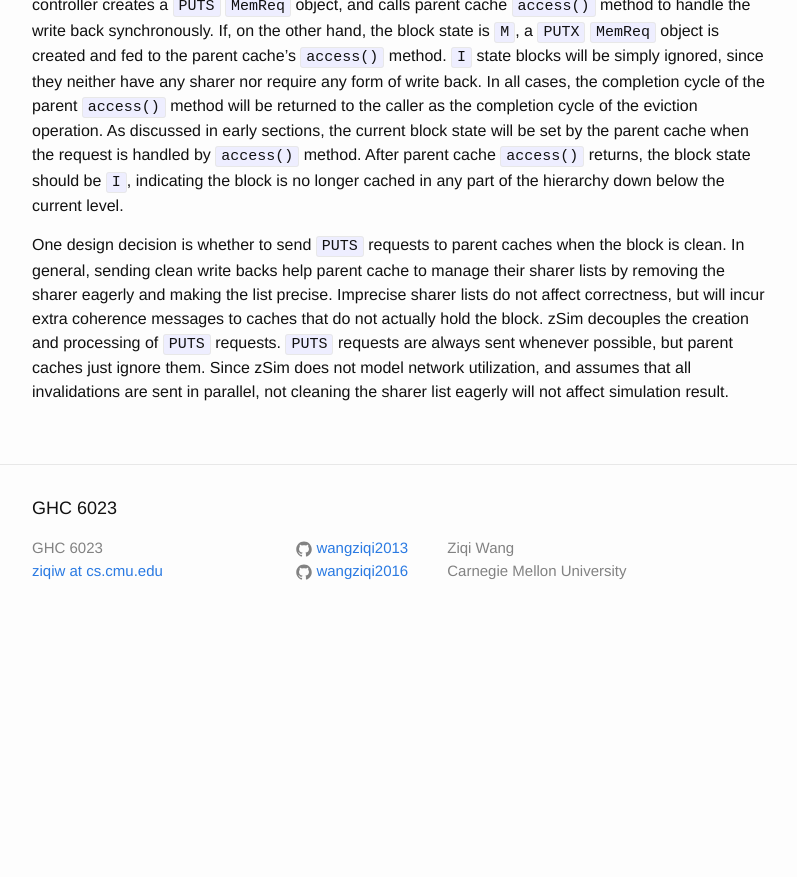
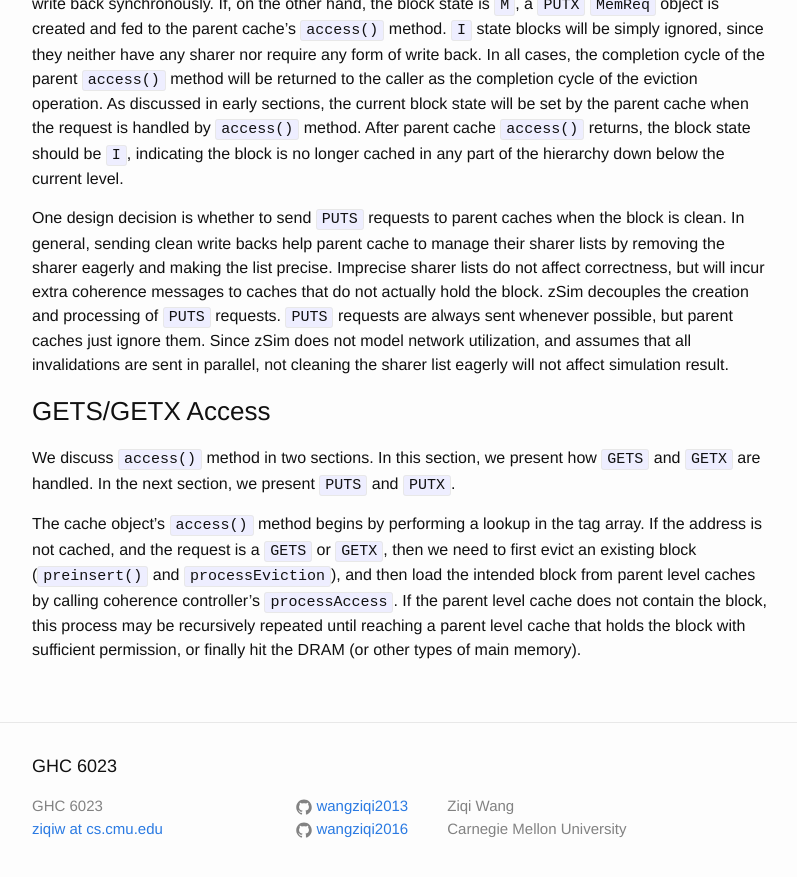
Before and after one commit to wangziqi2013/wangziqi2013.github.io, a Jekyll site: the page built from _posts/2019-12-24-understand-zsim-cc-sim.markdown, in a window 1280 px wide and 900 px high, scrolled down 9903 px. Shown: the top 877 px of the window, without its empty margins (238-1035 px from the left). Built offline with Jekyll 4.4.1, drawn with Linux system fonts in a browser that asks for light colours; before the commit the page ends 10545 px from its top, so only the background shows below that; some of the changed text lies outside the part shown.

Commit message:
Working on access

```diff
--- a/_posts/2019-12-24-understand-zsim-cc-sim.markdown
+++ b/_posts/2019-12-24-understand-zsim-cc-sim.markdown
@@ -285,8 +285,7 @@ following sections.
 | `MESITopCC` Field Name | Description |
 |:--------------:|-----------|
 | array | The sharer vector of cached blocks. Each entry in the array is a bit vector in which one bit is reserved for each child cache. A boolean flag also indicates whether the block is cached by children caches in exclusive states (used for silent upgrade). |
-| children | A list of children cache objects. Children caches are assumed to be not partitioned, and each child cache maintains
-state of its own |
+| children | A list of children cache objects. Children caches are assumed to be not partitioned, and each child cache maintains state of its own |
 | childrenRTTs | A list of network latencies to children caches; This can model L1i and L1d |
 | numLines | Number of blocks in the cache. Also number of directory entries |
 {:.mbtablestyle}
@@ -379,3 +378,14 @@ Imprecise sharer lists do not affect correctness, but will incur extra coherence
 hold the block. zSim decouples the creation and processing of `PUTS` requests. `PUTS` requests are always sent whenever possible,
 but parent caches just ignore them. Since zSim does not model network utilization, and assumes that all invalidations
 are sent in parallel, not cleaning the sharer list eagerly will not affect simulation result.
+
+### GETS/GETX Access
+
+We discuss `access()` method in two sections. In this section, we present how `GETS` and `GETX` are handled. In the next
+section, we present `PUTS` and `PUTX`.
+
+The cache object's `access()` method begins by performing a lookup in the tag array. If the address is not cached,
+and the request is a `GETS` or `GETX`, then we need to first evict an existing block (`preinsert()` and `processEviction`),
+and then load the intended block from parent level caches by calling coherence controller's `processAccess`. If the parent
+level cache does not contain the block, this process may be recursively repeated until reaching a parent level cache that
+holds the block with sufficient permission, or finally hit the DRAM (or other types of main memory).
```
